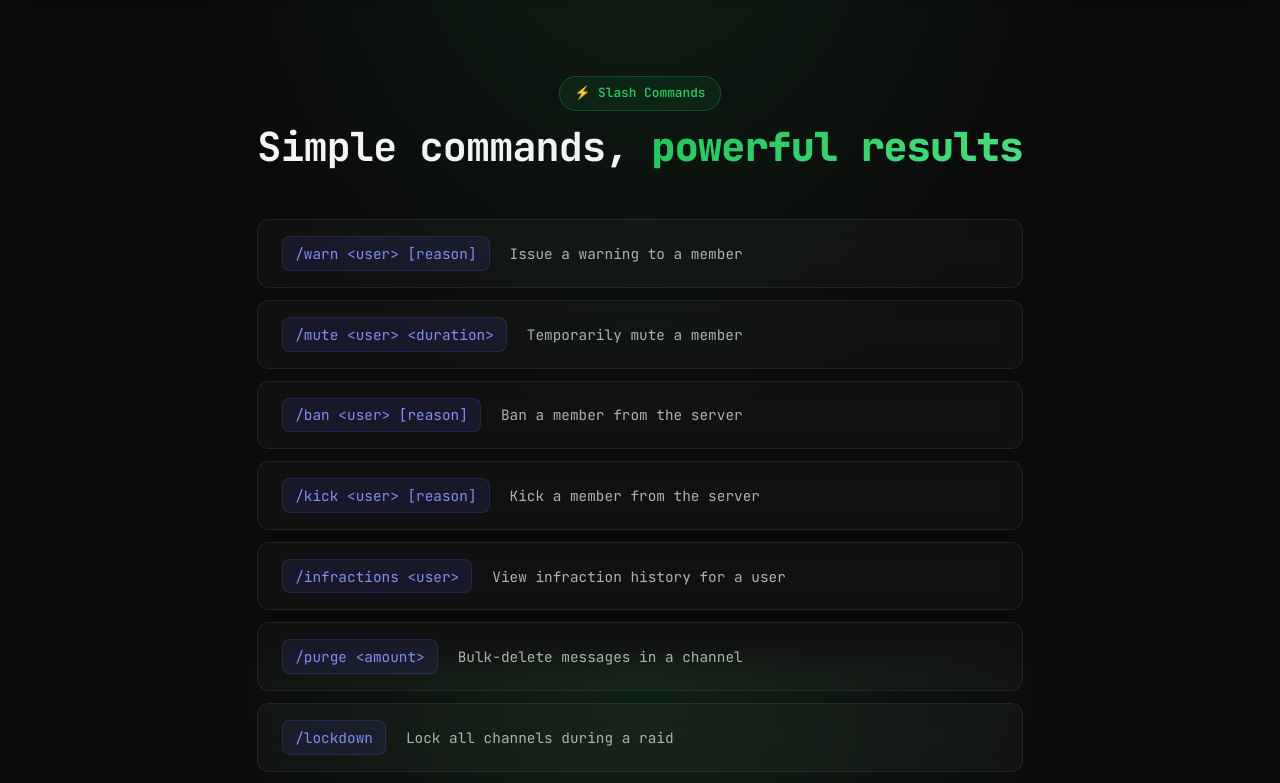
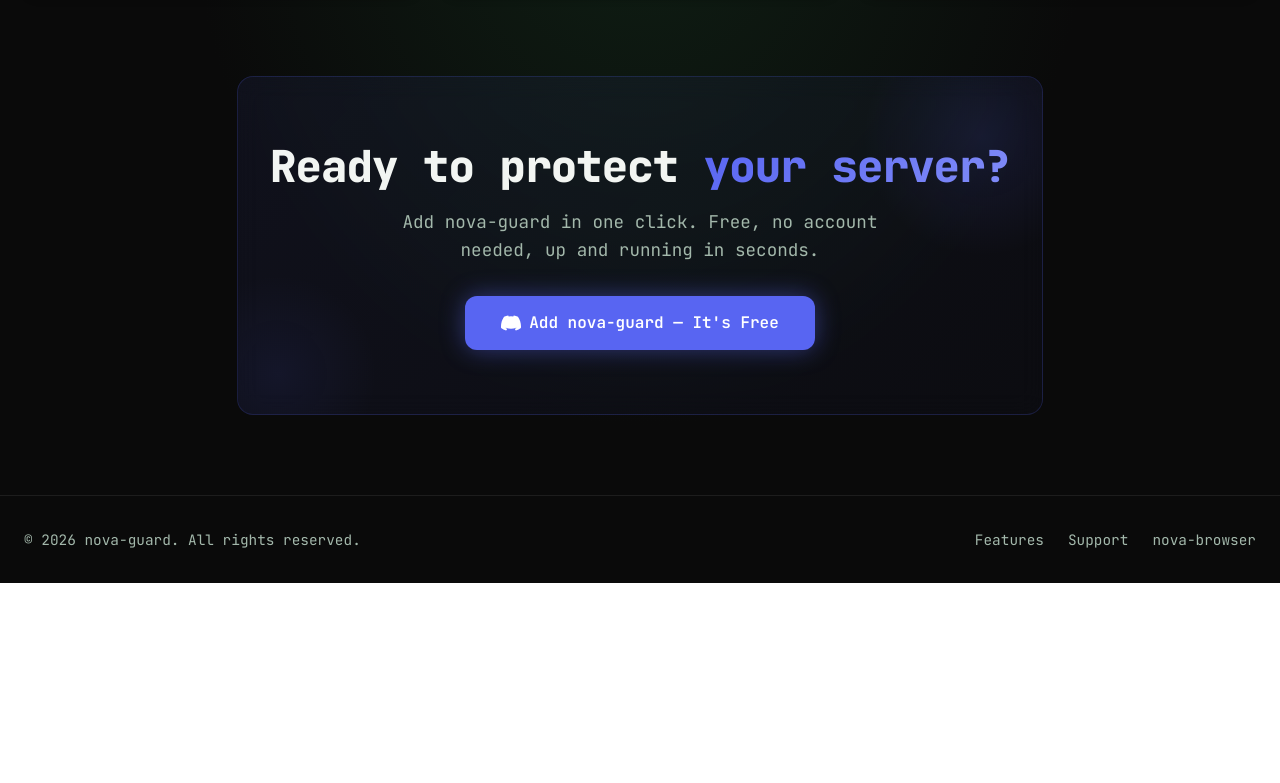
Before and after one commit to powercore649/nova, a Next.js app: page /bot in a window 1280 px wide. Shown: the part 1740-2523 px from the top of the page. After the commit the page ends 2323 px from the top, so only its background shows below. Built offline with nearby package versions, Linux system fonts and the light colour scheme.

Commit message:
feat: remove commands section from bot page

```diff
--- a/app/bot/page.tsx
+++ b/app/bot/page.tsx
@@ -114,19 +114,6 @@ const FEATURES = [
   },
 ];
 
-const COMMANDS = [
-  { name: '/warn <user> [reason]', description: 'Issue a warning to a member' },
-  { name: '/mute <user> <duration>', description: 'Temporarily mute a member' },
-  { name: '/ban <user> [reason]', description: 'Ban a member from the server' },
-  { name: '/kick <user> [reason]', description: 'Kick a member from the server' },
-  { name: '/infractions <user>', description: 'View infraction history for a user' },
-  { name: '/purge <amount>', description: 'Bulk-delete messages in a channel' },
-  { name: '/lockdown', description: 'Lock all channels during a raid' },
-  { name: '/automod config', description: 'Configure auto-moderation rules' },
-  { name: '/logs set <channel>', description: 'Set the logging channel' },
-  { name: '/role add <user> <role>', description: 'Assign a role to a member' },
-];
-
 export default function BotPage() {
   const [mobileMenuOpen, setMobileMenuOpen] = useState(false);
 
@@ -169,7 +156,6 @@ export default function BotPage() {
           {/* Desktop links */}
           <div className="mobile-hidden" style={{ display: 'flex', gap: '2rem', alignItems: 'center' }}>
             <a href="#features" style={{ color: 'var(--text-secondary)', fontWeight: 500, transition: 'color var(--transition-fast)' }}>Features</a>
-            <a href="#commands" style={{ color: 'var(--text-secondary)', fontWeight: 500, transition: 'color var(--transition-fast)' }}>Commands</a>
             <Link href="/support" style={{ color: 'var(--text-secondary)', fontWeight: 500, transition: 'color var(--transition-fast)' }}>Support</Link>
             <Link href="/" style={{ color: 'var(--text-secondary)', fontWeight: 500, transition: 'color var(--transition-fast)' }}>nova-browser</Link>
             <a
@@ -208,9 +194,8 @@ export default function BotPage() {
             animation: 'slideDown 0.3s ease-out',
           }}>
             {[
-              { href: '#features', label: 'Features', external: false },
-              { href: '#commands', label: 'Commands', external: false },
-              { href: '/support', label: 'Support', external: false },
+              { href: '#features', label: 'Features' },
+              { href: '/support', label: 'Support' },
               { href: '/', label: 'nova-browser', external: false },
             ].map(({ href, label }) => (
               <a key={href} href={href} onClick={() => setMobileMenuOpen(false)} style={{
@@ -379,50 +364,6 @@ export default function BotPage() {
         </div>
       </section>
 
-      {/* ── Commands ── */}
-      <section id="commands" className="container" style={{ paddingBottom: '5rem' }}>
-        <div style={{ textAlign: 'center', marginBottom: '3rem' }}>
-          <div style={{
-            display: 'inline-block', marginBottom: '0.75rem',
-            padding: '0.4rem 0.9rem',
-            background: 'rgba(34,197,94,0.08)',
-            border: '1px solid rgba(34,197,94,0.25)',
-            borderRadius: 'var(--radius-full)',
-            color: 'var(--accent-primary)', fontSize: '0.8rem', fontWeight: 600,
-          }}>
-            ⚡ Slash Commands
-          </div>
-          <h2 style={{ fontSize: 'clamp(1.75rem, 4vw, 2.5rem)', fontFamily: 'var(--font-display)', fontWeight: 700 }}>
-            Simple commands,{' '}
-            <span className="gradient-text">powerful results</span>
-          </h2>
-        </div>
-
-        <div style={{ display: 'flex', flexDirection: 'column', gap: '0.75rem', maxWidth: '780px', margin: '0 auto' }}>
-          {COMMANDS.map((cmd) => (
-            <div key={cmd.name} className="glass-card-static" style={{
-              display: 'flex', alignItems: 'center', gap: '1.25rem',
-              padding: '1rem 1.5rem', borderRadius: 'var(--radius-md)', flexWrap: 'wrap',
-            }}>
-              <code style={{
-                fontFamily: 'var(--font-display)', fontSize: '0.9rem',
-                color: '#818cf8',
-                background: 'rgba(88,101,242,0.1)',
-                border: '1px solid rgba(88,101,242,0.2)',
-                borderRadius: 'var(--radius-sm)',
-                padding: '0.3rem 0.75rem',
-                whiteSpace: 'nowrap', flexShrink: 0,
-              }}>
-                {cmd.name}
-              </code>
-              <span style={{ color: 'var(--text-secondary)', fontSize: '0.9rem' }}>
-                {cmd.description}
-              </span>
-            </div>
-          ))}
-        </div>
-      </section>
-
       {/* ── CTA ── */}
       <section className="container" style={{ paddingBottom: '5rem' }}>
         <div className="glass-card-static" style={{
@@ -498,7 +439,6 @@ export default function BotPage() {
             </span>
             <div style={{ display: 'flex', gap: '1.5rem' }}>
               <a href="#features" style={{ color: 'var(--text-secondary)', fontSize: '0.9rem' }}>Features</a>
-              <a href="#commands" style={{ color: 'var(--text-secondary)', fontSize: '0.9rem' }}>Commands</a>
               <Link href="/support" style={{ color: 'var(--text-secondary)', fontSize: '0.9rem' }}>Support</Link>
               <Link href="/" style={{ color: 'var(--text-secondary)', fontSize: '0.9rem' }}>nova-browser</Link>
             </div>
```
